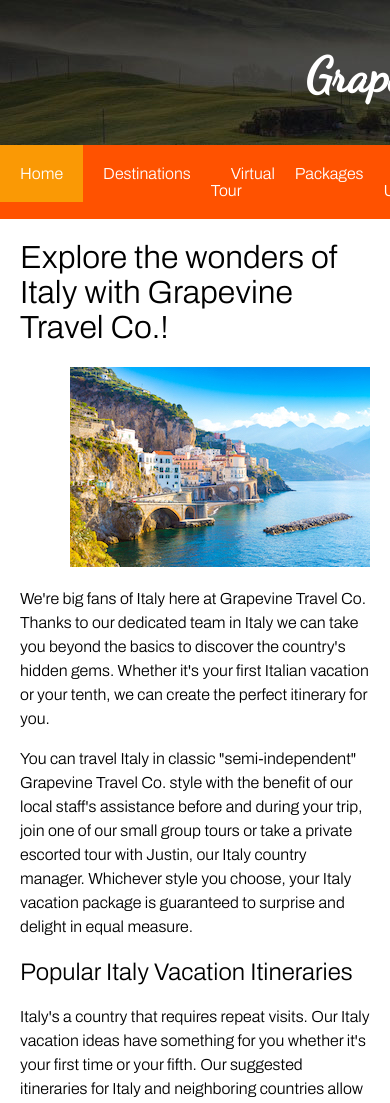
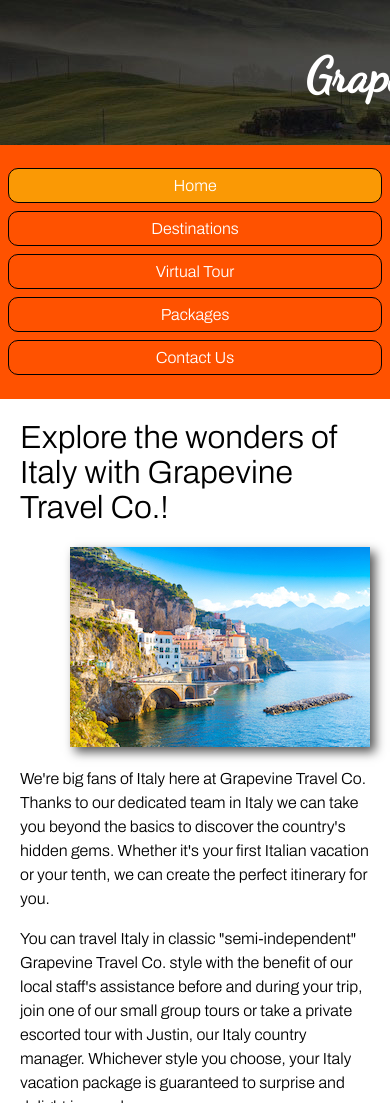
Before and after one commit to justin-dennon-uvu/CapstoneProject, a plain HTML site: page index.html in a window 390 px wide. Shown: the top 1103 px of the page. Drawn offline with Linux system fonts and the light colour scheme.

Commit message:
mobile buttons

```diff
--- a/style.css
+++ b/style.css
@@ -10,12 +10,16 @@
 /* PAGE RULES */
 
 html {
-    font-family: 'Archivo', sans-serif;
+  font-family: "Archivo", sans-serif;
 }
 
 body {
   margin: 0 auto;
-    background-color: var(--purple);
+  background-image: linear-gradient(
+    to bottom,
+    var(--purple) 0%,
+    rgba(114, 20, 126, 0.5) 100%
+  );
 }
 
 #wrapper {
@@ -30,7 +34,7 @@ p {
 
 a {
   text-decoration: none;
-    color: var(--pink)
+  color: var(--pink);
 }
 
 /* HEADER */
@@ -59,12 +63,13 @@ header {
   height: 150px;
   color: white;
   margin: 0;
-    font-family: 'Dancing Script', cursive;
+  font-family: "Dancing Script", cursive;
   font-size: 3em;
 }
 
-/* NAV */
+/* DESKTOP NAV */
 
+@media only screen and (min-width: 601px) {
   nav {
     background: var(--orange);
     margin-top: -4px;
@@ -89,7 +94,38 @@ nav a {
   }
 
   .active {
-    background-color: var(--yellow)
+    background-color: var(--yellow);
+  }
+}
+
+/* PHONE NAV */
+
+@media only screen and (max-width: 600px) {
+  nav {
+    background-color: var(--orange);
+    padding: 0.5rem 2%;
+    margin-top: -4px;
+  }
+
+  nav ul {
+      list-style-type: none;
+      padding: 0;
+  }
+
+  nav a {
+      border: 1px solid black;
+      color: white;
+      display: block;
+      padding: 0.5rem 2%;
+      text-align: center;
+      margin-bottom: 0.5rem;
+      border-radius: 10px;
+      text-decoration: none;
+  }
+
+  .active {
+    background-color: var(--yellow);
+  }
 }
 
 /* MAIN */
@@ -113,6 +149,7 @@ footer {
   float: right;
   margin-left: 20px;
   margin-bottom: 20px;
+  box-shadow: 5px 5px 10px #555;
 }
 
 /* DESTINATIONS PAGE */
@@ -125,6 +162,7 @@ footer {
 .destinations-grid figure {
   border: 1px solid var(--orange);
   padding: 10px;
+  box-shadow: 0 0 10px #bbb;
 }
 
 .destinations-grid figcaption {
@@ -196,6 +234,7 @@ fieldset {
   border-radius: 20px;
 }
 
-input, textarea {
+input,
+textarea {
   background-color: rgba(242, 17, 111, 0.1);
 }
```
Lines whose indentation alone changed are shown as unchanged.
